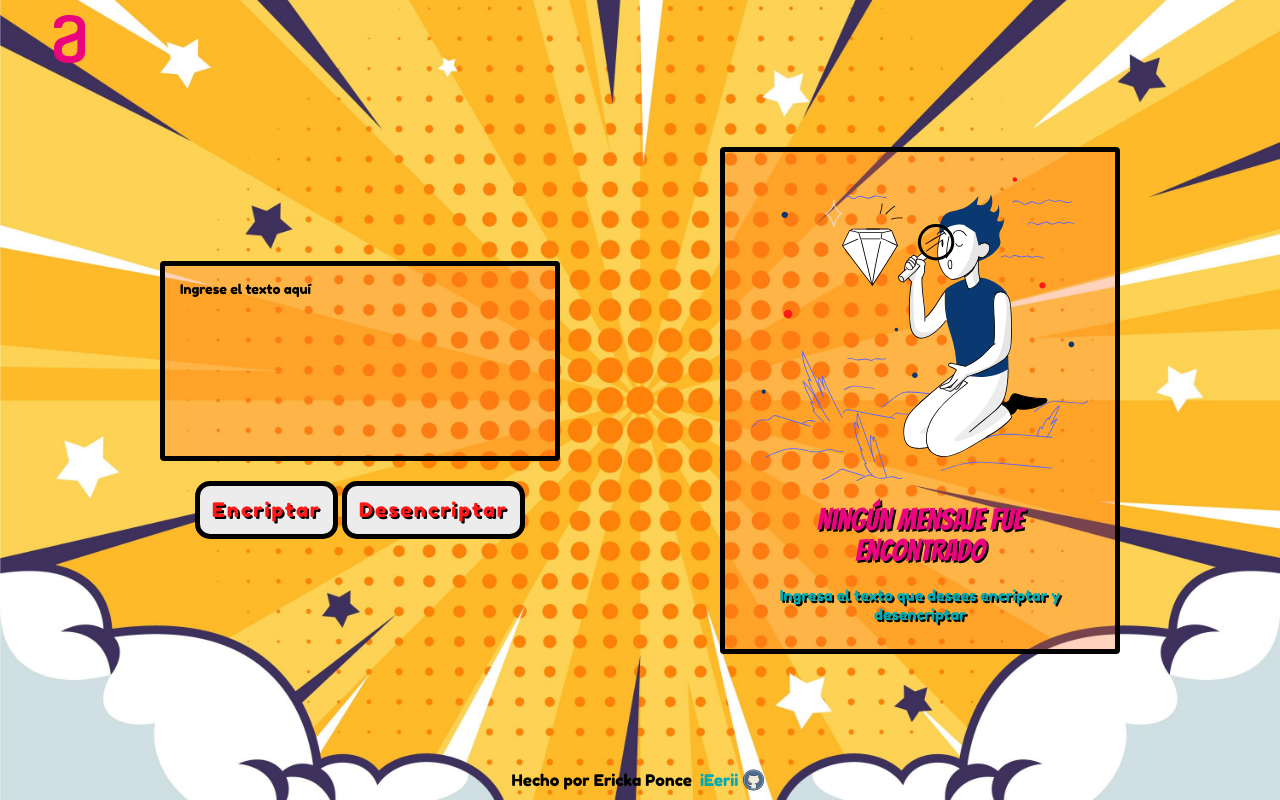
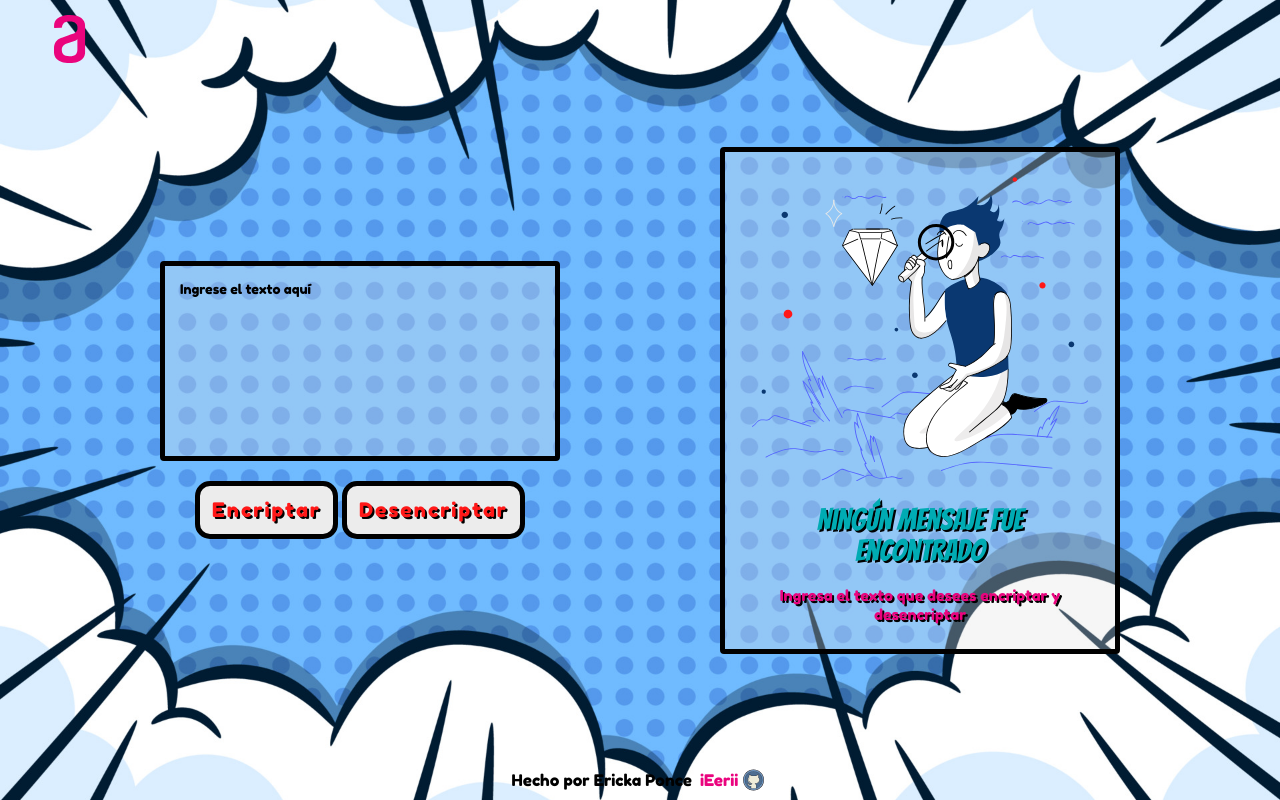
Before and after one commit to iEerii/challengeEncriptador, a plain HTML site: page index.html in a window 1280 px wide. Drawn offline with Linux system fonts and the light colour scheme; a web font is replaced by a local one.

Commit message:
cambios en la ruta de imagenes

```diff
--- a/style.css
+++ b/style.css
@@ -9,7 +9,7 @@ html {
 }
 
 body {
-    background: url(img/fondo.jpg);
+    background: url(img/popart.jpg);
     background-position: center;
     background-size: cover;
     background-repeat: no-repeat;
@@ -50,7 +50,7 @@ button {
 }
 
 .message-container textarea {
-    background: rgba(255, 109, 40, .3);
+    background: rgba(225, 225, 225, .3);
     border: 5px solid black;
     border-radius: 4px;
     padding: 15px;
@@ -97,7 +97,7 @@ button {
 
 .result-container {
     align-items: center;
-    background: rgba(255, 109, 40, .3);
+    background: rgba(225, 225, 225, .3);
     border: 5px solid black;
     border-radius: 4px;
     display: flex;
@@ -113,14 +113,14 @@ button {
 }
 
 .caveat-one {
-    color: #EA047E;
+    color: #00ABB3;
     font-size: 30px;
     margin-top: 20px;
     text-shadow: 2px 2px black;
 }
 
 .caveat-two {
-    color: #00ABB3;
+    color: #EA047E;
     font-family: 'Fredoka One', cursive;
     font-size: 15px;
     margin-top: 20px;
@@ -150,7 +150,7 @@ footer {
 }
 
 footer a {
-    color: #00ABB3;
+    color: #EA047E;
     align-items: center;
     display: flex;
     text-decoration: none;
@@ -158,7 +158,8 @@ footer a {
 }
 
 footer a:hover {
-    color: #EA047E;
+    color: #00ABB3;
+    text-shadow: 2px 2px black;
 }
 
 .footer-logo {
```
Also changed, not shown: img/popart.jpg (added).
